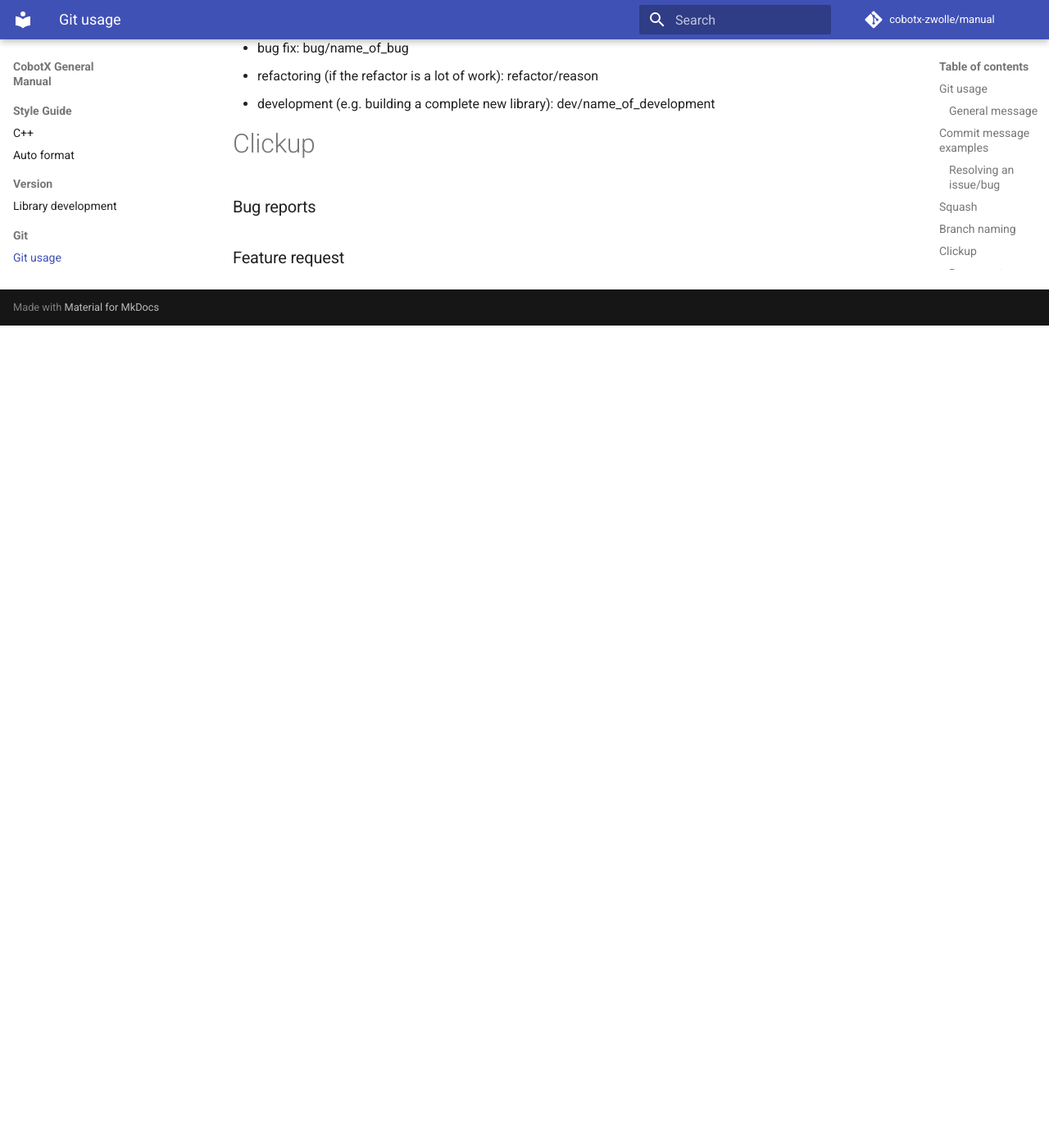
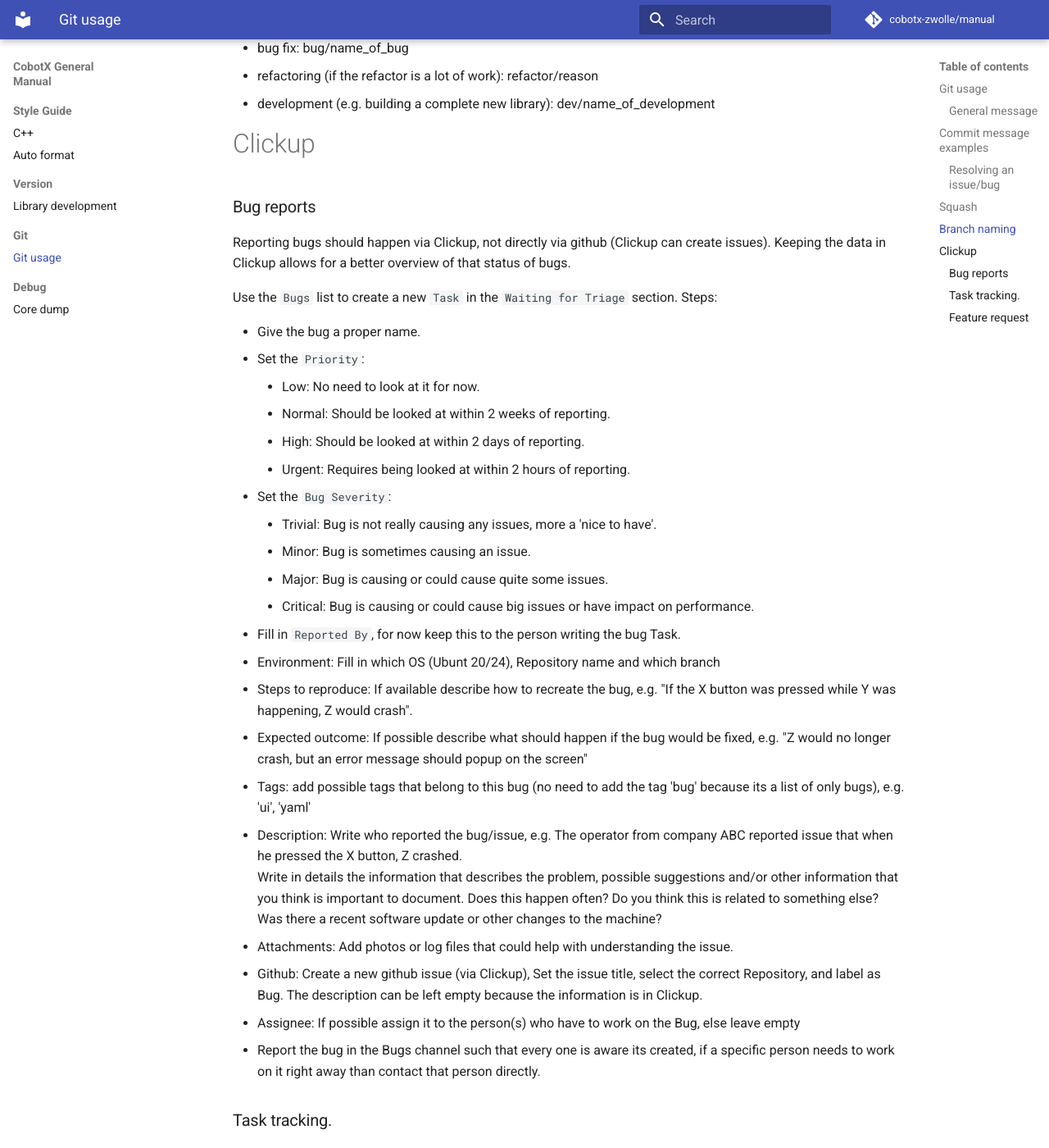
Before and after one commit to CobotX-Zwolle/manual, an MkDocs documentation site: the page built from docs/git/git.md, in a window 1280 px wide and 1400 px high, scrolled down 2309 px. Shown: the whole window at 82% size. Built offline with MkDocs 1.6.1 and Material for MkDocs 9.7.7, drawn with Linux system fonts in a browser that asks for light colours; comment, search, counter and statistics services are not loaded; before the commit the page ends 2706 px from its top, so only the background shows below that; some of the changed text lies outside the part shown.

Commit message:
WiP Bug reporting

````diff
--- a/docs/git/git.md
+++ b/docs/git/git.md
@@ -109,5 +109,47 @@ Prefixes: <br>
 
 # Clickup
 ### Bug reports
+Reporting bugs should happen via Clickup, not directly via github (Clickup can create issues).
+Keeping the data in Clickup allows for a better overview of that status of bugs.
+
+Use the ```Bugs``` list to create a new ```Task``` in the ```Waiting for Triage``` section.
+Steps: <br>
+
+* Give the bug a proper name.
+* Set the ```Priority```:
+    * Low: No need to look at it for now.
+    * Normal: Should be looked at within 2 weeks of reporting.
+    * High: Should be looked at within 2 days of reporting.
+    * Urgent: Requires being looked at within 2 hours of reporting.
+* Set the ```Bug Severity```:
+    * Trivial: Bug is not really causing any issues, more a 'nice to have'.
+    * Minor: Bug is sometimes causing an issue.
+    * Major: Bug is causing or could cause quite some issues.
+    * Critical: Bug is causing or could cause big issues or have impact on performance.
+* Fill in ```Reported By```, for now keep this to the person writing the bug Task.
+* Environment: Fill in which OS (Ubunt 20/24), Repository name and which branch
+* Steps to reproduce: If available describe how to recreate the bug, e.g. "If the X button was pressed while Y was happening, Z would crash".
+* Expected outcome: If possible describe what should happen if the bug would be fixed, e.g. "Z would no longer crash, but an error message should popup on the screen"
+* Tags: add possible tags that belong to this bug (no need to add the tag 'bug' because its a list of only bugs), e.g. 'ui', 'yaml'
+* Description: Write who reported the bug/issue, e.g. The operator from company ABC reported issue that when he pressed the X button, Z crashed.
+Write in details the information that describes the problem, possible suggestions and/or other information that you think is important to document.
+Does this happen often? Do you think this is related to something else? Was there a recent software update or other changes to the machine?
+* Attachments: Add photos or log files that could help with understanding the issue.
+* Github: Create a new github issue (via Clickup), Set the issue title, select the correct Repository, and label as Bug. The description can be left empty because the information is in Clickup.
+* Assignee: If possible assign it to the person(s) who have to work on the Bug, else leave empty
+* Report the bug in the Bugs channel such that every one is aware its created, if a specific person needs to work on it right away than contact that person directly.
+
+### Task tracking.
+Currently there are 5 Steps for a Bug: Waiting for Triage, Investigating, In Progress, Testing / QA, Resolved.
+
+* Waiting for Triage: Task just created, waiting for somebody to start working on it.
+* Investigating: The bug requires more information, more information, logs, etc..
+* In Progress: The bug is being worked on.
+* Testing / QA: There is a fix but still requires both testing and QA (Code Review) before it can be resolved.
+* Resolved: The bug has been fixed, tested and approved.
+
+In the future we can start adding Time Tracking and deadlines
 
 ### Feature request
+
+Use the ```Features``` list to create a new ```Task```
````
